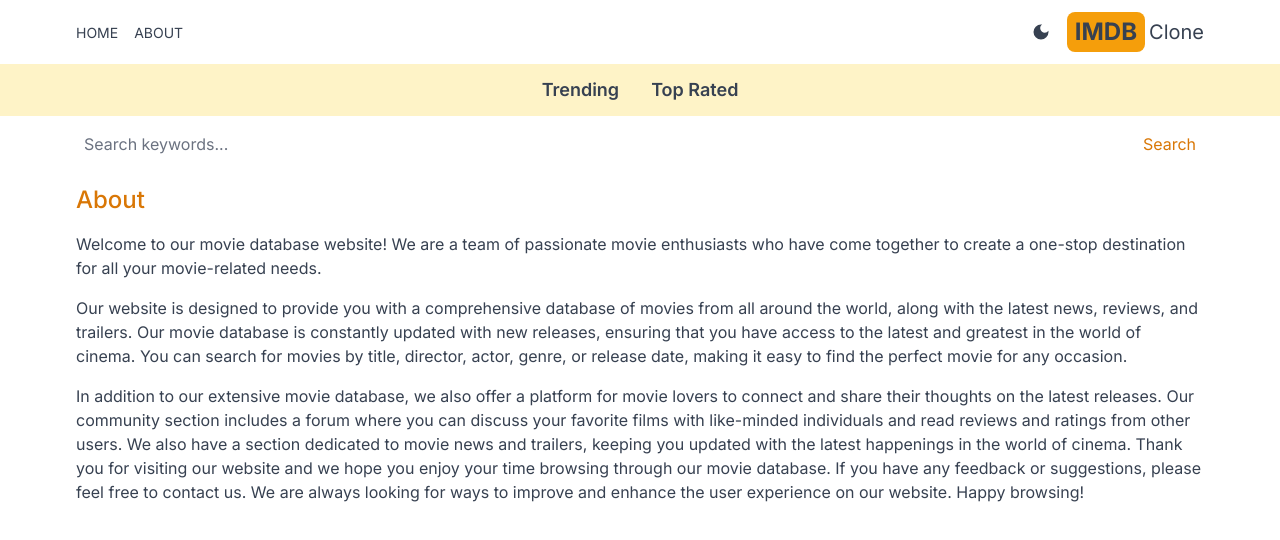
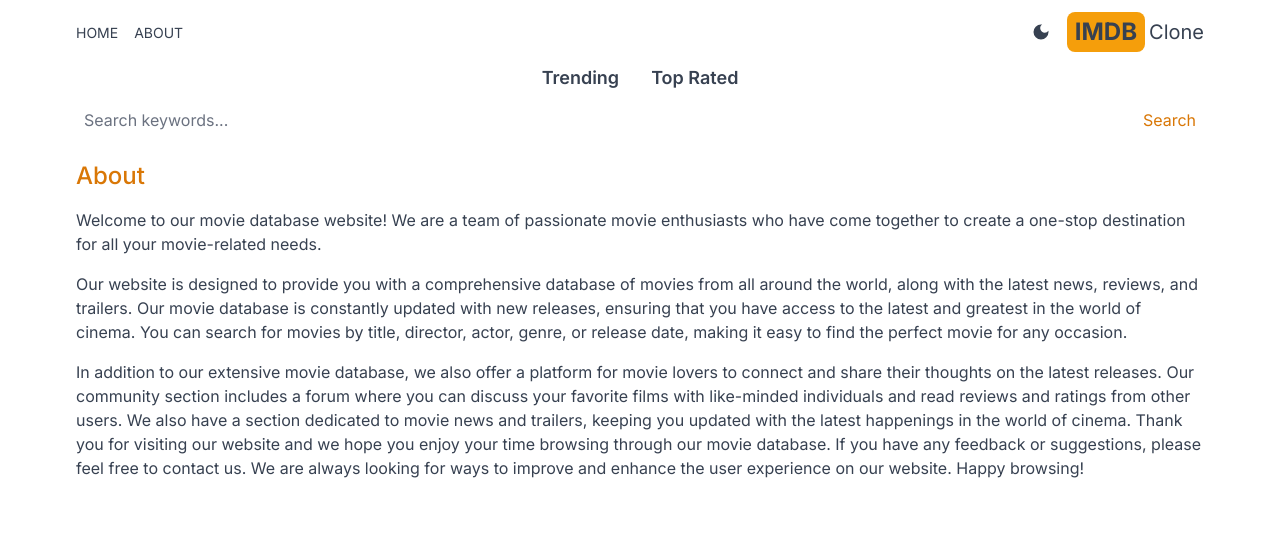
Before and after one commit to minthu2019/imdb-clone, a Next.js app: page /about in a window 1280 px wide. Shown: the top 540 px of the page. Built offline with nearby package versions, Linux system fonts and the light colour scheme.

Commit message:
suspense add

```diff
--- a/src/app/movie/[id]/page.jsx
+++ b/src/app/movie/[id]/page.jsx
@@ -14,7 +14,7 @@ const movie = async ({params}) => {
 
           <Image
             src={`https://image.tmdb.org/t/p/original/${movie.backdrop_path || movie.poster_path}`}
-            alt={movie.title || movie.name}
+            alt={''}
             width={500}
             height={300}
             style={{maxWidth : '100%' ,height : '100%'}}
--- a/src/components/Card.jsx
+++ b/src/components/Card.jsx
@@ -12,7 +12,7 @@ const Card = ({result}) => {
 
         <Image
         src={`https://image.tmdb.org/t/p/original/${result.backdrop_path || result.poster_path}`}
-        alt={movie.title || movie.name}
+        alt={''}
         width={500}
         height={300}
         className=' sm:rounded-t-lg  group-hover:opacity-75 transition-opacity duration-300'
--- a/src/components/Navbar.jsx
+++ b/src/components/Navbar.jsx
@@ -1,13 +1,14 @@
-import React from 'react'
+import React,{ Suspense }  from 'react'
 import NavbarItem from './NavbarItem'
 
 const Navbar = () => {
   return (
-    <div className=' flex gap-4 lg:gap-8 dark:bg-gray-600 bg-amber-100
-     p-3 lg:text-lg justify-center items-center'>
-      <NavbarItem title='Trending' param='fetchTrending'/>
-      <NavbarItem title='Top Rated' param='fetchTopRated'/>
-    </div>
+    <Suspense fallback={<div>Loading...</div>}>
+      <div className=' flex gap-4 lg:gap-8 dark:bg-gray-600 bg-amber-100p-3 lg:text-lg justify-center items-center'>
+        <NavbarItem title='Trending' param='fetchTrending'/>
+        <NavbarItem title='Top Rated' param='fetchTopRated'/>
+      </div>
+    </Suspense>
   )
 }
 
```
